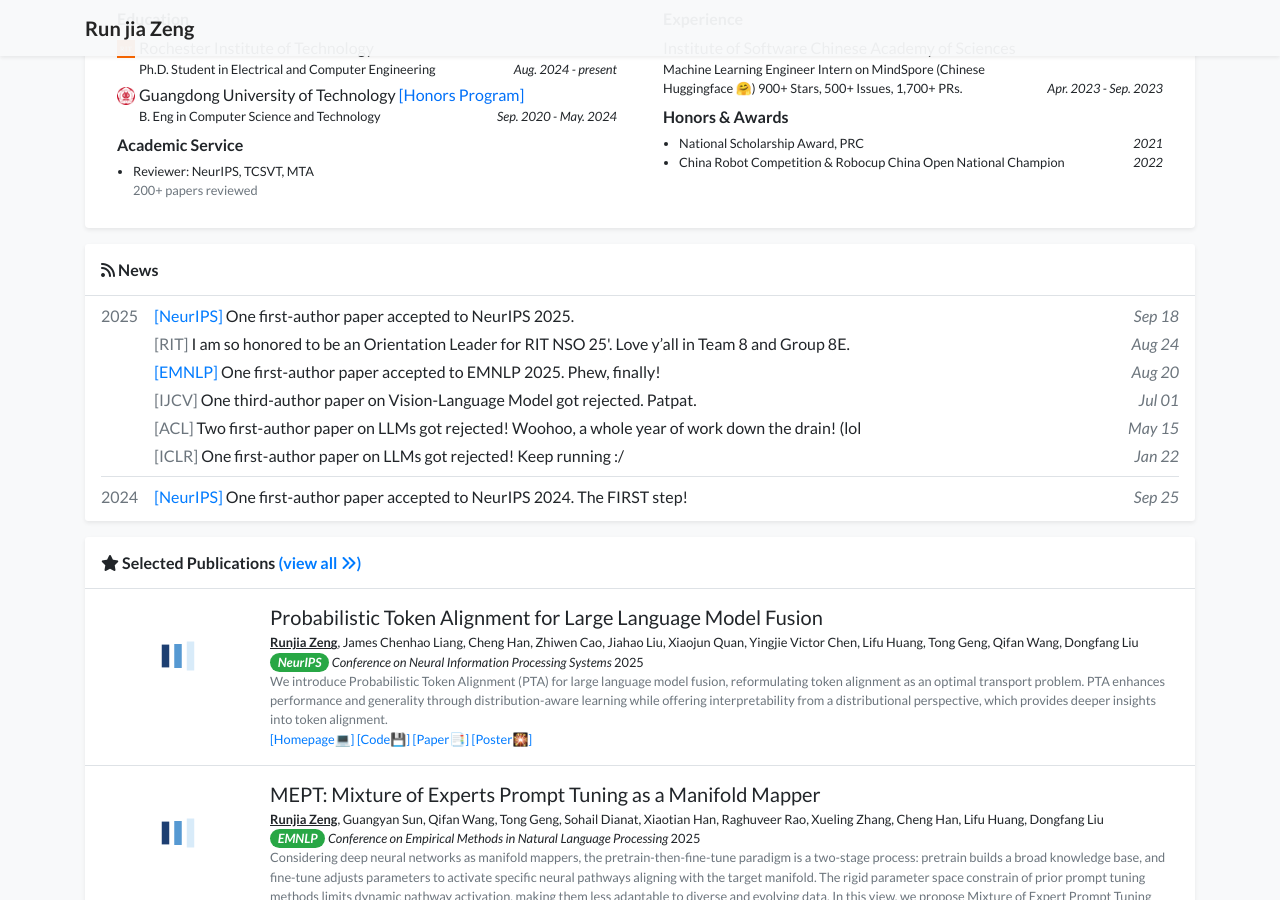
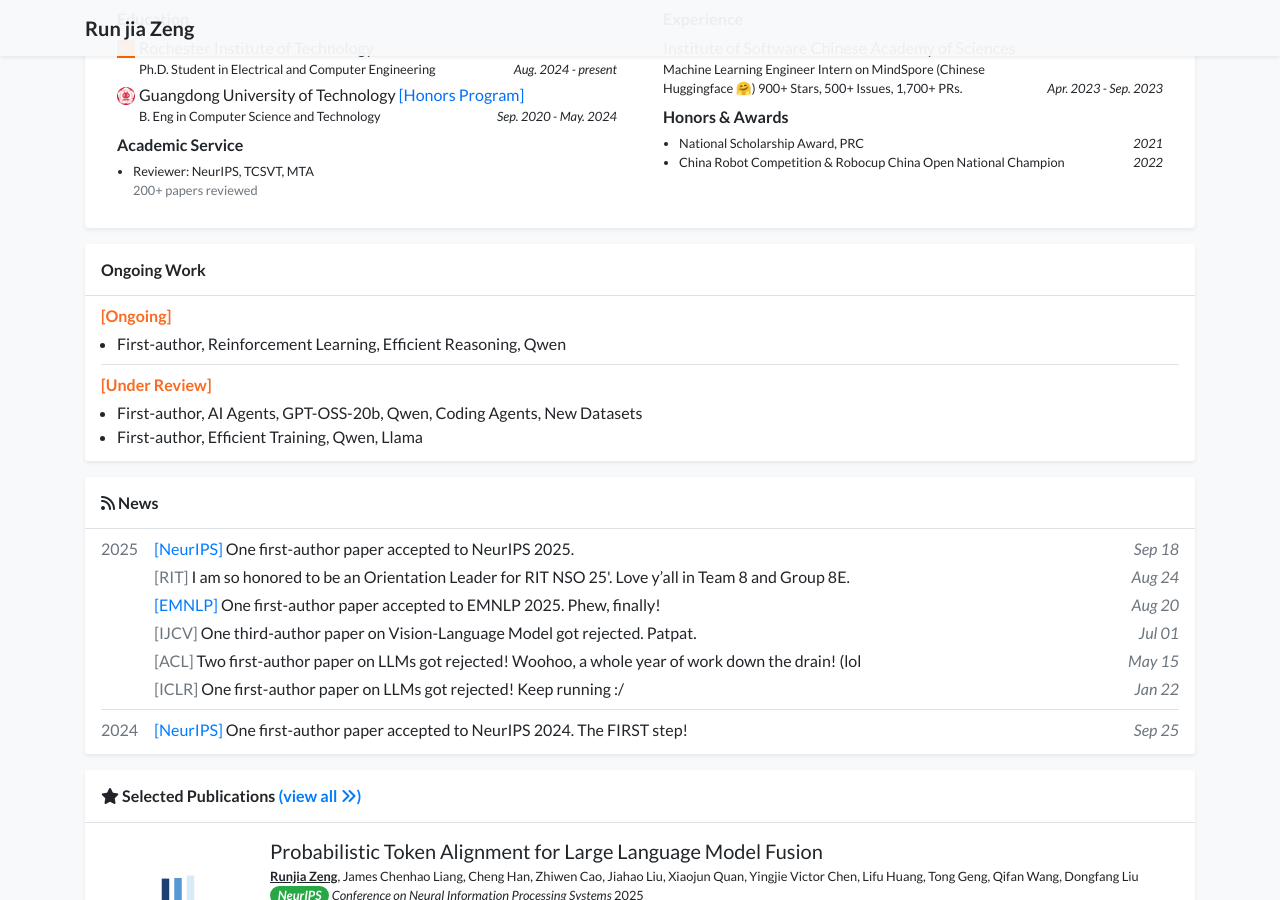
Before and after one commit to runtsang/runtsang.github.io, a Jekyll site: the page built from index.html, in a window 1280 px wide and 900 px high, scrolled down 761 px. Built offline with Jekyll 4.4.1, drawn with Linux system fonts in a browser that asks for light colours; nearby versions of some CDN libraries; a style sheet for code colours, icons or effects is not loaded.

Commit message:
feat: Add a "Current Working" section to the homepage, update the profile image, and change the favicon.

```diff
--- a/_data/profile.yml
+++ b/_data/profile.yml
@@ -43,7 +43,7 @@
     </span>
   </p>
 
-portrait_url: /assets/images/photos/2025.JPG
+portrait_url: /assets/images/photos/run.JPG
 portrait_caption: >-
   You find the easter egg!
 
@@ -75,3 +75,10 @@
   date: 2022
 # - name: A quick brown fox jumps over the lazy dog and runs away award
 #   date: 2021
+
+current_working:
+  ongoing:
+    - First-author, Reinforcement Learning, Efficient Reasoning, Qwen
+  under_review:
+    - First-author, AI Agents, GPT-OSS-20b, Qwen, Coding Agents, New Datasets
+    - First-author, Efficient Training, Qwen, Llama
--- a/_includes/head/custom.html
+++ b/_includes/head/custom.html
@@ -1,6 +1,6 @@
 <!-- start custom head snippets -->
 
-<link rel="shortcut icon" href="assets/images/favicon.ico">
+<link rel="shortcut icon" href="assets/images/R.png">
 
 
 <!-- Support for MatJax -->
--- /dev/null
+++ b/_includes/widgets/current_working_card.html
@@ -0,0 +1,34 @@
+<div class="my-3 bg-white shadow-sm rounded-sm">
+    <h6 class="p-3 mb-0 border-bottom border-gray">Ongoing Work</h6>
+    <div class="px-3 pb-1">
+        {% if site.data.profile.current_working.ongoing %}
+        <div class="media py-1">
+            <div class="media-body">
+                <div class="my-1">
+                    <span style="color:#fb6a21; font-weight: bold;">[Ongoing]</span>
+                </div>
+                <ul class="mb-1 pl-3">
+                    {% for item in site.data.profile.current_working.ongoing %}
+                    <li>{{ item }}</li>
+                    {% endfor %}
+                </ul>
+            </div>
+        </div>
+        {% endif %}
+
+        {% if site.data.profile.current_working.under_review %}
+        <div class="media py-1 border-top border-gray">
+            <div class="media-body">
+                <div class="my-1">
+                    <span style="color:#fb6a21; font-weight: bold;">[Under Review]</span>
+                </div>
+                <ul class="mb-1 pl-3">
+                    {% for item in site.data.profile.current_working.under_review %}
+                    <li>{{ item }}</li>
+                    {% endfor %}
+                </ul>
+            </div>
+        </div>
+        {% endif %}
+    </div>
+</div>
--- a/_layouts/default.html
+++ b/_layouts/default.html
@@ -1,22 +1,33 @@
 <!DOCTYPE html>
 <html lang="en">
 <!-- Template: https://github.com/luost26/academic-homepage -->
+
 <head>
     <meta charset="utf-8">
     <meta name="viewport" content="width=device-width, initial-scale=1, shrink-to-fit=no">
     <title>{{ page.title }} - {{ site.data.profile.navbar_name }}</title>
-    <link rel="icon" type="image/x-ico" href="assets/images/favicon.ico" />
+    <link rel="icon" type="image/x-ico" href="assets/images/R.png" />
 
     <!-- Stylesheets -->
-    <link rel="stylesheet" href="https://cdnjs.cloudflare.com/ajax/libs/twitter-bootstrap/4.6.0/css/bootstrap.min.css" integrity="sha512-P5MgMn1jBN01asBgU0z60Qk4QxiXo86+wlFahKrsQf37c9cro517WzVSPPV1tDKzhku2iJ2FVgL67wG03SGnNA==" crossorigin="anonymous" />
-    <link rel="stylesheet" href="https://cdnjs.cloudflare.com/ajax/libs/font-awesome/6.5.1/css/all.min.css" integrity="sha512-DTOQO9RWCH3ppGqcWaEA1BIZOC6xxalwEsw9c2QQeAIftl+Vegovlnee1c9QX4TctnWMn13TZye+giMm8e2LwA==" crossorigin="anonymous">
-    <link rel="stylesheet" href="https://cdnjs.cloudflare.com/ajax/libs/academicons/1.9.1/css/academicons.min.css" integrity="sha512-b1ASx0WHgVFL5ZQhTgiPWX+68KjS38Jk87jg7pe+qC7q9YkEtFq0z7xCglv7qGIs/68d3mAp+StfC8WKC5SSAg==" crossorigin="anonymous" />
+    <link rel="stylesheet" href="https://cdnjs.cloudflare.com/ajax/libs/twitter-bootstrap/4.6.0/css/bootstrap.min.css"
+        integrity="sha512-P5MgMn1jBN01asBgU0z60Qk4QxiXo86+wlFahKrsQf37c9cro517WzVSPPV1tDKzhku2iJ2FVgL67wG03SGnNA=="
+        crossorigin="anonymous" />
+    <link rel="stylesheet" href="https://cdnjs.cloudflare.com/ajax/libs/font-awesome/6.5.1/css/all.min.css"
+        integrity="sha512-DTOQO9RWCH3ppGqcWaEA1BIZOC6xxalwEsw9c2QQeAIftl+Vegovlnee1c9QX4TctnWMn13TZye+giMm8e2LwA=="
+        crossorigin="anonymous">
+    <link rel="stylesheet" href="https://cdnjs.cloudflare.com/ajax/libs/academicons/1.9.1/css/academicons.min.css"
+        integrity="sha512-b1ASx0WHgVFL5ZQhTgiPWX+68KjS38Jk87jg7pe+qC7q9YkEtFq0z7xCglv7qGIs/68d3mAp+StfC8WKC5SSAg=="
+        crossorigin="anonymous" />
     <link rel="preconnect" href="https://fonts.googleapis.com">
     <link rel="preconnect" href="https://fonts.gstatic.com" crossorigin>
-    <link href="https://fonts.googleapis.com/css2?family=Lato:ital,wght@0,300;0,400;0,700;0,900;1,300;1,400;1,700;1,900&family=Raleway:ital,wght@0,300;0,400;0,500;1,300;1,400;1,500&display=swap" rel="stylesheet">
-    <link rel="stylesheet" href="https://cdn.jsdelivr.net/npm/katex@0.16.11/dist/katex.min.css" integrity="sha384-nB0miv6/jRmo5UMMR1wu3Gz6NLsoTkbqJghGIsx//Rlm+ZU03BU6SQNC66uf4l5+" crossorigin="anonymous">
+    <link
+        href="https://fonts.googleapis.com/css2?family=Lato:ital,wght@0,300;0,400;0,700;0,900;1,300;1,400;1,700;1,900&family=Raleway:ital,wght@0,300;0,400;0,500;1,300;1,400;1,500&display=swap"
+        rel="stylesheet">
+    <link rel="stylesheet" href="https://cdn.jsdelivr.net/npm/katex@0.16.11/dist/katex.min.css"
+        integrity="sha384-nB0miv6/jRmo5UMMR1wu3Gz6NLsoTkbqJghGIsx//Rlm+ZU03BU6SQNC66uf4l5+" crossorigin="anonymous">
     <link rel="stylesheet" href="{{ '/assets/css/global.css' | relative_url }}">
 </head>
+
 <body class="bg-light" {{ page.body_attr }}>
     {% include navbar.html %}
     <div class="container">
@@ -27,29 +38,41 @@
     <!-- Scripts -->
     <script src="https://cdnjs.cloudflare.com/ajax/libs/jquery/3.5.1/jquery.min.js"></script>
     <script src="//cdnjs.cloudflare.com/ajax/libs/jquery.lazy/1.7.9/jquery.lazy.min.js"></script>
-    <script src="https://cdnjs.cloudflare.com/ajax/libs/popper.js/1.14.7/umd/popper.min.js" integrity="sha384-UO2eT0CpHqdSJQ6hJty5KVphtPhzWj9WO1clHTMGa3JDZwrnQq4sF86dIHNDz0W1" crossorigin="anonymous"></script>
-    <script src="https://cdnjs.cloudflare.com/ajax/libs/twitter-bootstrap/4.6.0/js/bootstrap.min.js" integrity="sha512-XKa9Hemdy1Ui3KSGgJdgMyYlUg1gM+QhL6cnlyTe2qzMCYm4nAZ1PsVerQzTTXzonUR+dmswHqgJPuwCq1MaAg==" crossorigin="anonymous"></script>
-    <script src="https://cdnjs.cloudflare.com/ajax/libs/github-buttons/2.14.2/buttons.min.js" integrity="sha512-OYwZx04hKFeFNYrWxIyo3atgGpb+cxU0ENWBZs72X7T9U+NoHPM1ftUn/Mfw7dRDXrqWA6M1wBg6z6fGE32aeA==" crossorigin="anonymous"></script>
+    <script src="https://cdnjs.cloudflare.com/ajax/libs/popper.js/1.14.7/umd/popper.min.js"
+        integrity="sha384-UO2eT0CpHqdSJQ6hJty5KVphtPhzWj9WO1clHTMGa3JDZwrnQq4sF86dIHNDz0W1"
+        crossorigin="anonymous"></script>
+    <script src="https://cdnjs.cloudflare.com/ajax/libs/twitter-bootstrap/4.6.0/js/bootstrap.min.js"
+        integrity="sha512-XKa9Hemdy1Ui3KSGgJdgMyYlUg1gM+QhL6cnlyTe2qzMCYm4nAZ1PsVerQzTTXzonUR+dmswHqgJPuwCq1MaAg=="
+        crossorigin="anonymous"></script>
+    <script src="https://cdnjs.cloudflare.com/ajax/libs/github-buttons/2.14.2/buttons.min.js"
+        integrity="sha512-OYwZx04hKFeFNYrWxIyo3atgGpb+cxU0ENWBZs72X7T9U+NoHPM1ftUn/Mfw7dRDXrqWA6M1wBg6z6fGE32aeA=="
+        crossorigin="anonymous"></script>
     <script src="https://unpkg.com/masonry-layout@4/dist/masonry.pkgd.min.js"></script>
     <script src="https://unpkg.com/imagesloaded@5/imagesloaded.pkgd.min.js"></script>
-    <script defer src="https://cdn.jsdelivr.net/npm/katex@0.16.11/dist/katex.min.js" integrity="sha384-7zkQWkzuo3B5mTepMUcHkMB5jZaolc2xDwL6VFqjFALcbeS9Ggm/Yr2r3Dy4lfFg" crossorigin="anonymous"></script>
-    <script defer src="https://cdn.jsdelivr.net/npm/katex@0.16.11/dist/contrib/auto-render.min.js" integrity="sha384-43gviWU0YVjaDtb/GhzOouOXtZMP/7XUzwPTstBeZFe/+rCMvRwr4yROQP43s0Xk" crossorigin="anonymous"></script>
+    <script defer src="https://cdn.jsdelivr.net/npm/katex@0.16.11/dist/katex.min.js"
+        integrity="sha384-7zkQWkzuo3B5mTepMUcHkMB5jZaolc2xDwL6VFqjFALcbeS9Ggm/Yr2r3Dy4lfFg"
+        crossorigin="anonymous"></script>
+    <script defer src="https://cdn.jsdelivr.net/npm/katex@0.16.11/dist/contrib/auto-render.min.js"
+        integrity="sha384-43gviWU0YVjaDtb/GhzOouOXtZMP/7XUzwPTstBeZFe/+rCMvRwr4yROQP43s0Xk"
+        crossorigin="anonymous"></script>
     <script>
-        document.addEventListener("DOMContentLoaded", function() {
+        document.addEventListener("DOMContentLoaded", function () {
             renderMathInElement(document.body, {
-              delimiters: [
-                  {left: '$$', right: '$$', display: true},
-                  {left: '$', right: '$', display: false}
-              ],
-              throwOnError : false
+                delimiters: [
+                    { left: '$$', right: '$$', display: true },
+                    { left: '$', right: '$', display: false }
+                ],
+                throwOnError: false
             });
         });
     </script>
     <script src="{{ '/assets/js/common.js' | relative_url }}"></script>
     <script src="{{ '/assets/js/bubble_visual_hash.js' | relative_url }}"></script>
 
-    <a href='https://clustrmaps.com/site/1bwvr'  title='Visit tracker'>
-        <img src='//clustrmaps.com/map_v2.png?cl=ffffff&w=a&t=n&d=k0gfRBnxbmndrN5vZqeyZbV28Nw23h3n8RusSePbypY&co=2d78ad&ct=ffffff' style="display: none;"/></a>
+    <a href='https://clustrmaps.com/site/1bwvr' title='Visit tracker'>
+        <img src='//clustrmaps.com/map_v2.png?cl=ffffff&w=a&t=n&d=k0gfRBnxbmndrN5vZqeyZbV28Nw23h3n8RusSePbypY&co=2d78ad&ct=ffffff'
+            style="display: none;" /></a>
 
 </body>
+
 </html>
--- a/index.html
+++ b/index.html
@@ -10,6 +10,8 @@
 {% if site.data.display.homepage.show_experience %}
 {% include widgets/experience_card.html %}
 {% endif %}
+
+{% include widgets/current_working_card.html %}
 
 {% if site.data.display.homepage.show_news %}
 {% assign count_news = site.news | size %}
```
Also changed, not shown: assets/images/photos/run.JPG (added), 1 other file.
